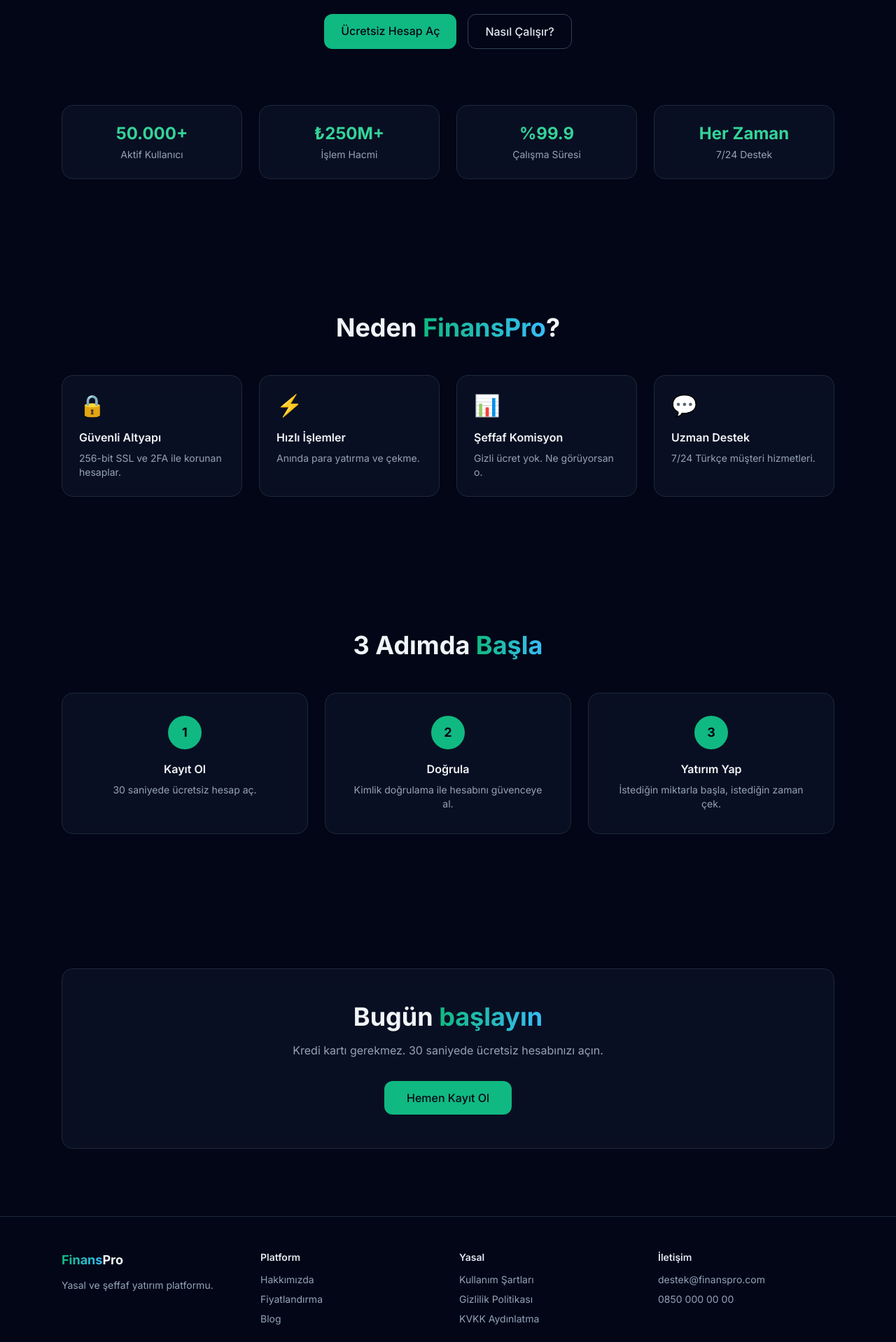
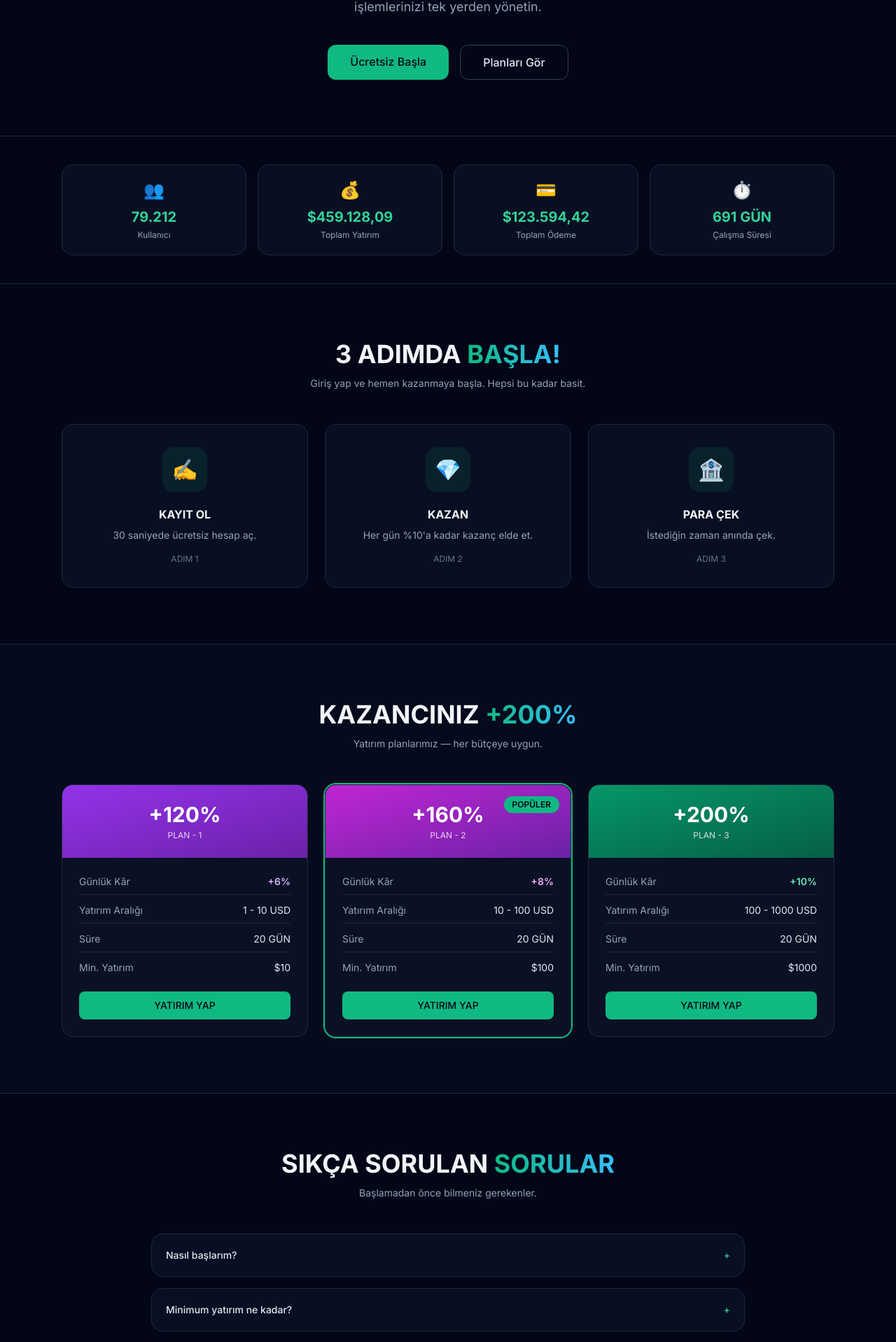
Before and after one commit to ayitvhizmet-gif/finans-platform, a Next.js app: page / in a window 1280 px wide. Shown: the part 376-2294 px from the top of the page at 70% size. Built offline with nearby package versions, Linux system fonts and the light colour scheme.

Commit message:
Update page.tsx

```diff
--- a/app/page.tsx
+++ b/app/page.tsx
@@ -3,90 +3,258 @@ import Navbar from "@/components/Navbar";
 import Footer from "@/components/Footer";
 
 const stats = [
-  { label: "Aktif Kullanıcı", value: "50.000+" },
-  { label: "İşlem Hacmi", value: "₺250M+" },
-  { label: "Çalışma Süresi", value: "%99.9" },
-  { label: "7/24 Destek", value: "Her Zaman" },
-];
-
-const features = [
-  { title: "Güvenli Altyapı", desc: "256-bit SSL ve 2FA ile korunan hesaplar.", icon: "🔒" },
-  { title: "Hızlı İşlemler", desc: "Anında para yatırma ve çekme.", icon: "⚡" },
-  { title: "Şeffaf Komisyon", desc: "Gizli ücret yok. Ne görüyorsan o.", icon: "📊" },
-  { title: "Uzman Destek", desc: "7/24 Türkçe müşteri hizmetleri.", icon: "💬" },
+  { label: "Kullanıcı", value: "79.212", icon: "👥" },
+  { label: "Toplam Yatırım", value: "$459.128,09", icon: "💰" },
+  { label: "Toplam Ödeme", value: "$123.594,42", icon: "💳" },
+  { label: "Çalışma Süresi", value: "691 GÜN", icon: "⏱️" },
 ];
 
 const steps = [
-  { n: "1", title: "Kayıt Ol", desc: "30 saniyede ücretsiz hesap aç." },
-  { n: "2", title: "Doğrula", desc: "Kimlik doğrulama ile hesabını güvenceye al." },
-  { n: "3", title: "Yatırım Yap", desc: "İstediğin miktarla başla, istediğin zaman çek." },
+  {
+    title: "KAYIT OL",
+    desc: "30 saniyede ücretsiz hesap aç.",
+    icon: "✍️",
+  },
+  {
+    title: "KAZAN",
+    desc: "Her gün %10'a kadar kazanç elde et.",
+    icon: "💎",
+  },
+  {
+    title: "PARA ÇEK",
+    desc: "İstediğin zaman anında çek.",
+    icon: "🏦",
+  },
+];
+
+const plans = [
+  {
+    name: "PLAN - 1",
+    profit: "+120%",
+    daily: "+6%",
+    range: "1 - 10 USD",
+    duration: "20 GÜN",
+    price: "$10",
+    color: "from-purple-600 to-purple-800",
+    accent: "text-purple-300",
+  },
+  {
+    name: "PLAN - 2",
+    profit: "+160%",
+    daily: "+8%",
+    range: "10 - 100 USD",
+    duration: "20 GÜN",
+    price: "$100",
+    color: "from-fuchsia-600 to-purple-800",
+    accent: "text-fuchsia-300",
+    popular: true,
+  },
+  {
+    name: "PLAN - 3",
+    profit: "+200%",
+    daily: "+10%",
+    range: "100 - 1000 USD",
+    duration: "20 GÜN",
+    price: "$1000",
+    color: "from-emerald-600 to-emerald-800",
+    accent: "text-emerald-300",
+  },
+];
+
+const faqs = [
+  {
+    q: "Nasıl başlarım?",
+    a: "Ücretsiz kayıt olun, kimlik doğrulaması yapın ve ilk yatırımınızı gerçekleştirin. Hepsi bu kadar.",
+  },
+  {
+    q: "Minimum yatırım ne kadar?",
+    a: "Sadece 10 USD ile başlayabilirsiniz. Dilediğiniz zaman ek yatırım yapabilirsiniz.",
+  },
+  {
+    q: "Kazancımı ne zaman çekebilirim?",
+    a: "Plan süreniz dolduğunda (20 gün), kazancınızı anında çekebilirsiniz. Gizli ücret yok.",
+  },
+  {
+    q: "Ödeme yöntemleri neler?",
+    a: "Kripto para (BTC, ETH, USDT), banka havalesi ve kredi kartı ile ödeme yapabilirsiniz.",
+  },
 ];
 
 export default function Home() {
   return (
     <>
       <Navbar />
-      <section className="relative overflow-hidden">
+
+      {/* HERO */}
+      <section className="relative overflow-hidden border-b border-slate-800">
         <div className="absolute inset-0 -z-10 bg-[radial-gradient(ellipse_at_top,rgba(16,185,129,0.15),transparent_60%)]" />
-        <div className="mx-auto max-w-6xl px-6 py-24 text-center">
+        <div className="mx-auto max-w-6xl px-6 py-20 text-center">
           <span className="inline-block rounded-full border border-emerald-500/30 bg-emerald-500/10 px-4 py-1 text-xs text-emerald-300">
-            🎉 Yeni: Komisyonsuz ilk 30 gün
+            🎉 Yeni: İlk 30 gün komisyonsuz
           </span>
-          <h1 className="mt-6 text-5xl font-bold leading-tight md:text-6xl">
-            Geleceğe <span className="gradient-text">yatırım</span> yapın
+          <h1 className="mt-6 text-4xl font-bold leading-tight md:text-6xl">
+            KRİPTO MADENCİLİĞİ <br />
+            <span className="gradient-text">ÜCRETSİZ VE HIZLI!</span>
           </h1>
           <p className="mx-auto mt-6 max-w-2xl text-lg text-slate-400">
-            Yasal, şeffaf ve güvenli yatırım platformu. Kripto, döviz ve hisse senedi işlemlerinizi tek yerden yönetin.
+            Yasal, şeffaf ve güvenli yatırım platformu. Kripto, döviz ve
+            hisse senedi işlemlerinizi tek yerden yönetin.
           </p>
           <div className="mt-10 flex justify-center gap-4">
-            <Link href="/kayit" className="rounded-xl bg-emerald-500 px-6 py-3 font-medium text-slate-950 hover:bg-emerald-400">
-              Ücretsiz Hesap Aç
+            <Link
+              href="/kayit"
+              className="rounded-xl bg-emerald-500 px-8 py-3 font-medium text-slate-950 hover:bg-emerald-400"
+            >
+              Ücretsiz Başla
             </Link>
-            <Link href="#nasil" className="rounded-xl border border-slate-700 px-6 py-3 font-medium text-slate-200 hover:bg-slate-800">
-              Nasıl Çalışır?
+            <Link
+              href="#planlar"
+              className="rounded-xl border border-slate-700 px-8 py-3 font-medium text-slate-200 hover:bg-slate-800"
+            >
+              Planları Gör
             </Link>
           </div>
-          <div className="mt-20 grid grid-cols-2 gap-6 md:grid-cols-4">
-            {stats.map((s) => (
-              <div key={s.label} className="card p-6">
-                <div className="text-2xl font-bold text-emerald-400">{s.value}</div>
-                <div className="mt-1 text-sm text-slate-400">{s.label}</div>
+        </div>
+      </section>
+
+      {/* İSTATİSTİKLER */}
+      <section className="border-b border-slate-800">
+        <div className="mx-auto grid max-w-6xl grid-cols-2 gap-4 px-6 py-10 md:grid-cols-4">
+          {stats.map((s) => (
+            <div key={s.label} className="card p-5 text-center">
+              <div className="text-2xl">{s.icon}</div>
+              <div className="mt-2 text-xl font-bold text-emerald-400">
+                {s.value}
+              </div>
+              <div className="mt-1 text-xs text-slate-400">{s.label}</div>
+            </div>
+          ))}
+        </div>
+      </section>
+
+      {/* 3 ADIM */}
+      <section className="mx-auto max-w-6xl px-6 py-20">
+        <h2 className="text-center text-3xl font-bold md:text-4xl">
+          3 ADIMDA <span className="gradient-text">BAŞLA!</span>
+        </h2>
+        <p className="mx-auto mt-3 max-w-xl text-center text-sm text-slate-400">
+          Giriş yap ve hemen kazanmaya başla. Hepsi bu kadar basit.
+        </p>
+        <div className="mt-12 grid gap-6 md:grid-cols-3">
+          {steps.map((s, i) => (
+            <div key={s.title} className="card p-8 text-center">
+              <div className="mx-auto flex h-16 w-16 items-center justify-center rounded-2xl bg-emerald-500/10 text-3xl">
+                {s.icon}
+              </div>
+              <h3 className="mt-5 font-bold">{s.title}</h3>
+              <p className="mt-2 text-sm text-slate-400">{s.desc}</p>
+              <div className="mt-4 text-xs text-slate-500">
+                ADIM {i + 1}
+              </div>
+            </div>
+          ))}
+        </div>
+      </section>
+
+      {/* YATIRIM PLANLARI */}
+      <section
+        id="planlar"
+        className="border-y border-slate-800 bg-slate-900/30"
+      >
+        <div className="mx-auto max-w-6xl px-6 py-20">
+          <h2 className="text-center text-3xl font-bold md:text-4xl">
+            KAZANCINIZ <span className="gradient-text">+200%</span>
+          </h2>
+          <p className="mx-auto mt-3 max-w-xl text-center text-sm text-slate-400">
+            Yatırım planlarımız — her bütçeye uygun.
+          </p>
+
+          <div className="mt-12 grid gap-6 md:grid-cols-3">
+            {plans.map((p) => (
+              <div
+                key={p.name}
+                className={`card relative overflow-hidden p-6 ${
+                  p.popular ? "ring-2 ring-emerald-500" : ""
+                }`}
+              >
+                {p.popular && (
+                  <div className="absolute right-4 top-4 rounded-full bg-emerald-500 px-3 py-1 text-xs font-semibold text-slate-950">
+                    POPÜLER
+                  </div>
+                )}
+
+                {/* Plan başlığı (renkli kutu) */}
+                <div
+                  className={`-mx-6 -mt-6 mb-6 bg-gradient-to-br ${p.color} p-6 text-center`}
+                >
+                  <div className="text-3xl font-bold text-white">
+                    {p.profit}
+                  </div>
+                  <div className="mt-1 text-xs text-white/80">{p.name}</div>
+                </div>
+
+                <ul className="space-y-3 text-sm">
+                  <li className="flex justify-between border-b border-slate-800 pb-2">
+                    <span className="text-slate-400">Günlük Kâr</span>
+                    <span className={`font-semibold ${p.accent}`}>
+                      {p.daily}
+                    </span>
+                  </li>
+                  <li className="flex justify-between border-b border-slate-800 pb-2">
+                    <span className="text-slate-400">Yatırım Aralığı</span>
+                    <span className="text-slate-200">{p.range}</span>
+                  </li>
+                  <li className="flex justify-between border-b border-slate-800 pb-2">
+                    <span className="text-slate-400">Süre</span>
+                    <span className="text-slate-200">{p.duration}</span>
+                  </li>
+                  <li className="flex justify-between">
+                    <span className="text-slate-400">Min. Yatırım</span>
+                    <span className="text-slate-200">{p.price}</span>
+                  </li>
+                </ul>
+
+                <Link
+                  href="/kayit"
+                  className="mt-6 block w-full rounded-lg bg-emerald-500 py-2.5 text-center text-sm font-medium text-slate-950 hover:bg-emerald-400"
+                >
+                  YATIRIM YAP
+                </Link>
               </div>
             ))}
           </div>
         </div>
       </section>
-      <section id="ozellikler" className="mx-auto max-w-6xl px-6 py-24">
+
+      {/* SSS */}
+      <section id="sss" className="mx-auto max-w-4xl px-6 py-20">
         <h2 className="text-center text-3xl font-bold md:text-4xl">
-          Neden <span className="gradient-text">FinansPro</span>?
+          SIKÇA SORULAN <span className="gradient-text">SORULAR</span>
         </h2>
-        <div className="mt-12 grid gap-6 md:grid-cols-2 lg:grid-cols-4">
-          {features.map((f) => (
-            <div key={f.title} className="card p-6">
-              <div className="text-3xl">{f.icon}</div>
-              <h3 className="mt-4 font-semibold">{f.title}</h3>
-              <p className="mt-2 text-sm text-slate-400">{f.desc}</p>
-            </div>
+        <p className="mx-auto mt-3 max-w-xl text-center text-sm text-slate-400">
+          Başlamadan önce bilmeniz gerekenler.
+        </p>
+
+        <div className="mt-12 space-y-4">
+          {faqs.map((f) => (
+            <details
+              key={f.q}
+              className="card group cursor-pointer p-5 transition hover:border-emerald-500/40"
+            >
+              <summary className="flex items-center justify-between text-sm font-medium text-slate-200">
+                {f.q}
+                <span className="text-emerald-400 transition group-open:rotate-45">
+                  +
+                </span>
+              </summary>
+              <p className="mt-3 text-sm text-slate-400">{f.a}</p>
+            </details>
           ))}
         </div>
       </section>
-      <section id="nasil" className="mx-auto max-w-6xl px-6 py-24">
-        <h2 className="text-center text-3xl font-bold md:text-4xl">
-          3 Adımda <span className="gradient-text">Başla</span>
-        </h2>
-        <div className="mt-12 grid gap-6 md:grid-cols-3">
-          {steps.map((s) => (
-            <div key={s.n} className="card p-8 text-center">
-              <div className="mx-auto flex h-12 w-12 items-center justify-center rounded-full bg-emerald-500 text-lg font-bold text-slate-950">
-                {s.n}
-              </div>
-              <h3 className="mt-4 font-semibold">{s.title}</h3>
-              <p className="mt-2 text-sm text-slate-400">{s.desc}</p>
-            </div>
-          ))}
-        </div>
-      </section>
-      <section className="mx-auto max-w-6xl px-6 py-24">
+
+      {/* CTA */}
+      <section className="mx-auto max-w-6xl px-6 pb-24">
         <div className="card p-12 text-center">
           <h2 className="text-3xl font-bold md:text-4xl">
             Bugün <span className="gradient-text">başlayın</span>
@@ -94,11 +262,15 @@ export default function Home() {
           <p className="mx-auto mt-4 max-w-xl text-slate-400">
             Kredi kartı gerekmez. 30 saniyede ücretsiz hesabınızı açın.
           </p>
-          <Link href="/kayit" className="mt-8 inline-block rounded-xl bg-emerald-500 px-8 py-3 font-medium text-slate-950 hover:bg-emerald-400">
+          <Link
+            href="/kayit"
+            className="mt-8 inline-block rounded-xl bg-emerald-500 px-8 py-3 font-medium text-slate-950 hover:bg-emerald-400"
+          >
             Hemen Kayıt Ol
           </Link>
         </div>
       </section>
+
       <Footer />
     </>
   );
```
